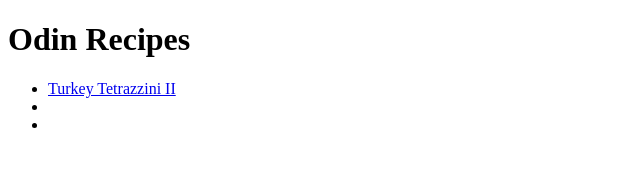
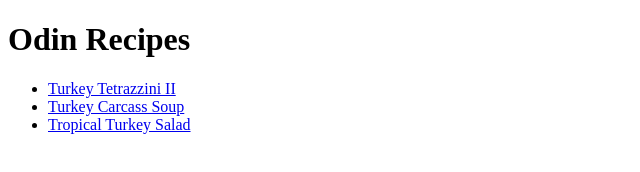
Before and after one commit to waheedkhan0/odin-recipes, a plain HTML site: page index.html in a window 1280 px wide. Shown: the whole page, without its empty margins (0-640 px from the left). Drawn offline with Linux system fonts and the light colour scheme.

Commit message:
adding text to links in index.html

```diff
--- a/index.html
+++ b/index.html
@@ -17,9 +17,15 @@
             </a>
         </li>
         <li>
-
+            <a href="recipes/turkey-carcass-soup.html">
+                Turkey Carcass Soup
+            </a>
         </li>
-        <li></li>
+        <li>
+            <a href="recipes/tropical-turkey-salad.html">
+                Tropical Turkey Salad
+            </a>
+        </li>
     </ul>
 
 </body>
```
